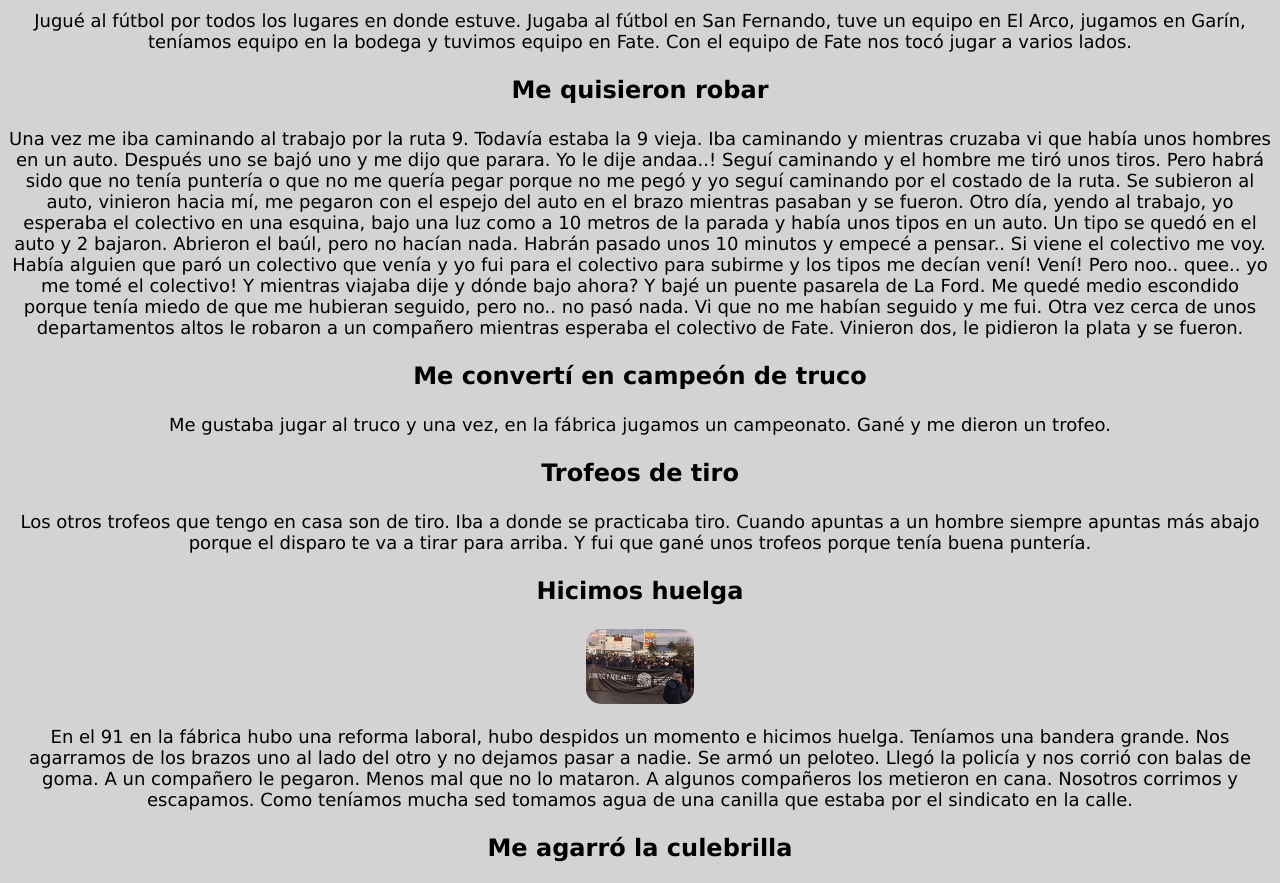
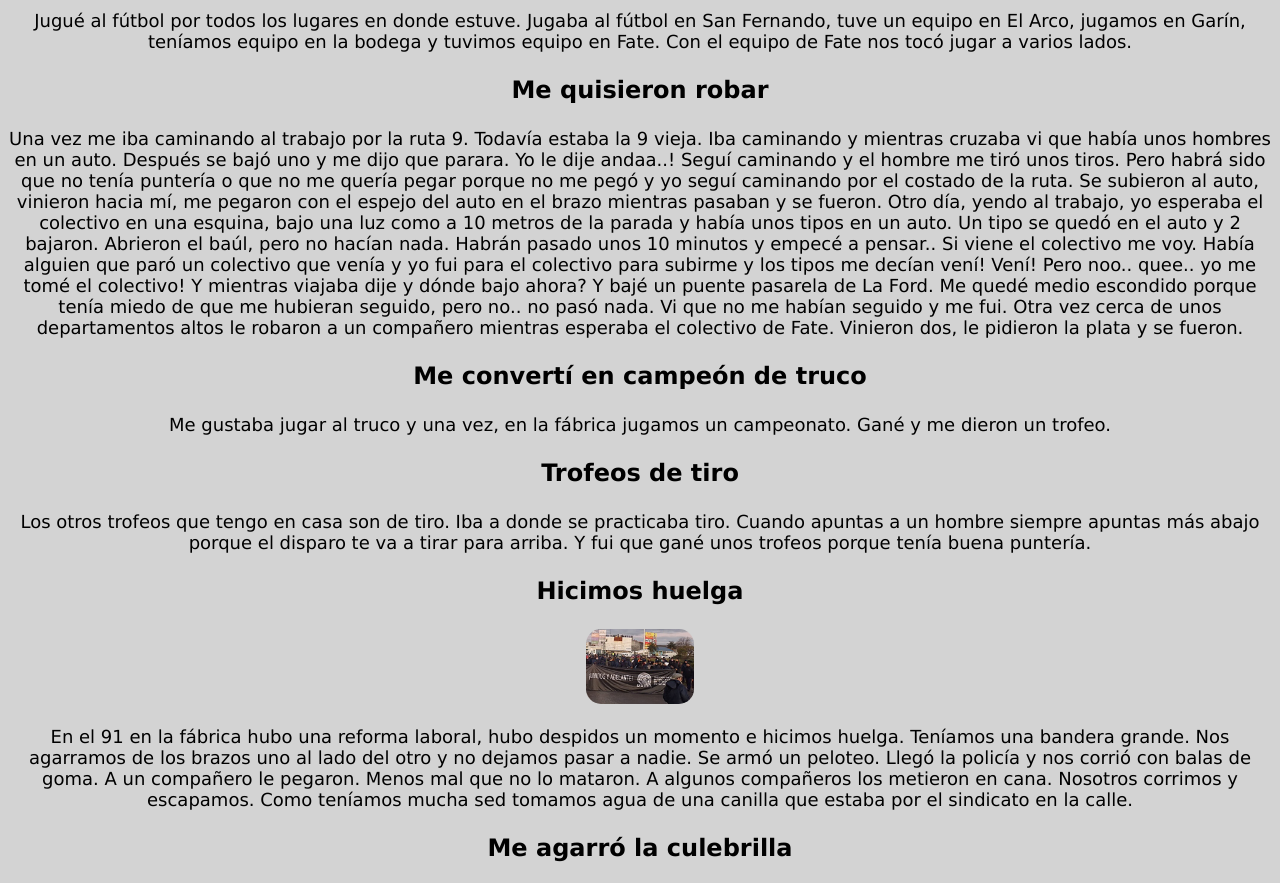
Before and after one commit to Patriciorouan/flori-web, a plain HTML site: page index.html in a window 1280 px wide. Shown: the part 5620-6503 px from the top of the page. Drawn offline with Linux system fonts and the light colour scheme.

Commit message:
FloriWeb

```diff
--- a/index.html
+++ b/index.html
@@ -150,7 +150,7 @@
       </div>
       <div>
         <h3 class="titulo3">Me quisieron robar</h3>
-        <p class="text">Una vez me iba caminando al trabajo por la ruta 9. Todavía estaba la 9 vieja. Iba caminando y mientras cruzaba vi que había unos hombres en un auto. Después uno se bajó uno y me dijo que parara. Yo le dije andaa..! Seguí caminando y el hombre me tiró unos tiros. Pero habrá sido que no tenía puntería o que no me quería pegar porque no me pegó y yo seguí caminando por el costado de la ruta. Se subieron al auto, vinieron hacia mí, me pegaron con el espejo del auto en el brazo mientras pasaban y se fueron.
+        <p class="text">Una vez me iba caminando al trabajo por la ruta 9. Todavía estaba la 9 vieja. Iba caminando y mientras cruzaba vi que había unos hombres en un auto. Después se bajó uno y me dijo que parara. Yo le dije andaa..! Seguí caminando y el hombre me tiró unos tiros. Pero habrá sido que no tenía puntería o que no me quería pegar porque no me pegó y yo seguí caminando por el costado de la ruta. Se subieron al auto, vinieron hacia mí, me pegaron con el espejo del auto en el brazo mientras pasaban y se fueron.
           Otro día, yendo al trabajo, yo esperaba el colectivo en una esquina, bajo una luz como a 10 metros de la parada y había unos tipos en un auto.  Un tipo se quedó en el auto y 2 bajaron. Abrieron el baúl, pero no hacían nada. Habrán pasado unos 10 minutos y empecé a pensar.. Si viene el colectivo me voy. Había alguien que paró un colectivo que venía y yo fui para el colectivo para subirme y los tipos me decían vení! Vení! Pero noo.. quee.. yo me tomé el colectivo! Y mientras viajaba dije y dónde bajo ahora? Y bajé un puente pasarela de La Ford. Me quedé medio escondido porque tenía miedo de que me hubieran seguido, pero no.. no pasó nada. Vi que no me habían seguido y me fui.
           Otra vez cerca de unos departamentos altos le robaron a un compañero mientras esperaba el colectivo de Fate. Vinieron dos, le pidieron la plata y se fueron.
         </p>
```
